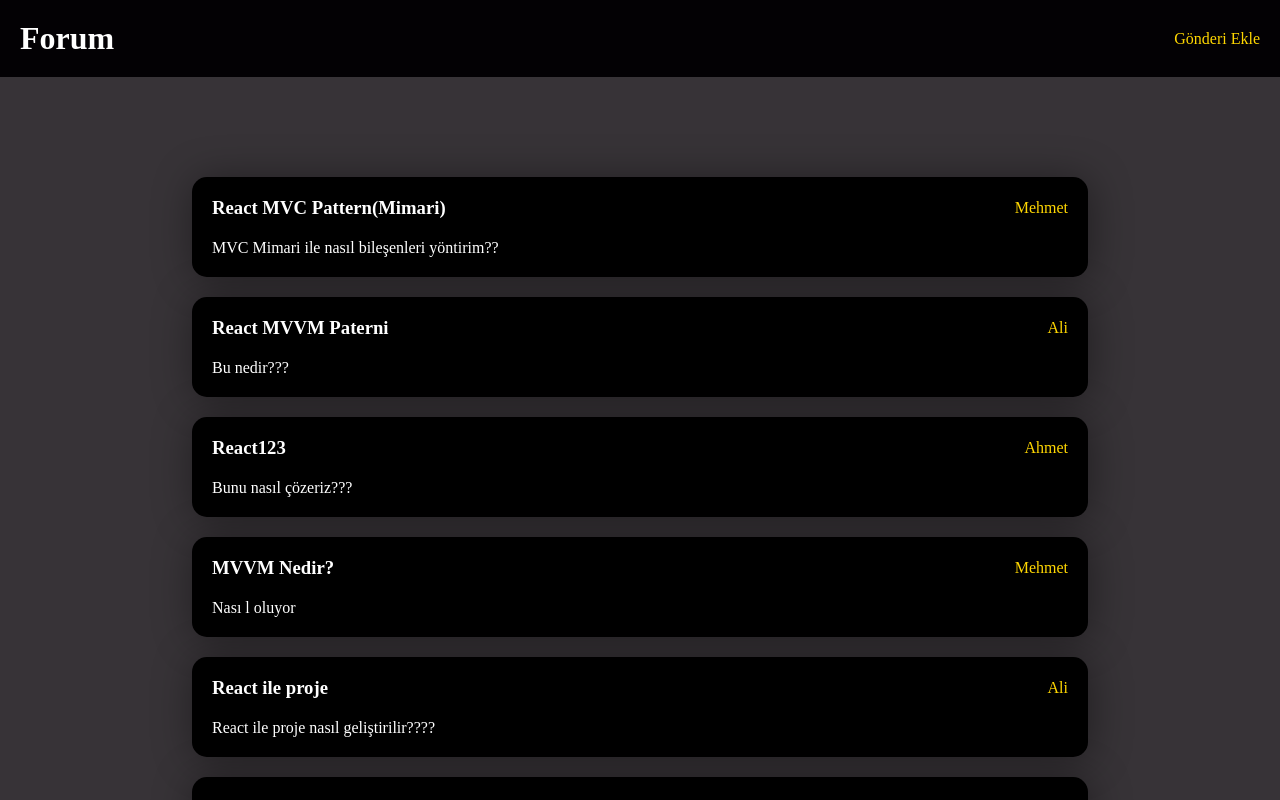
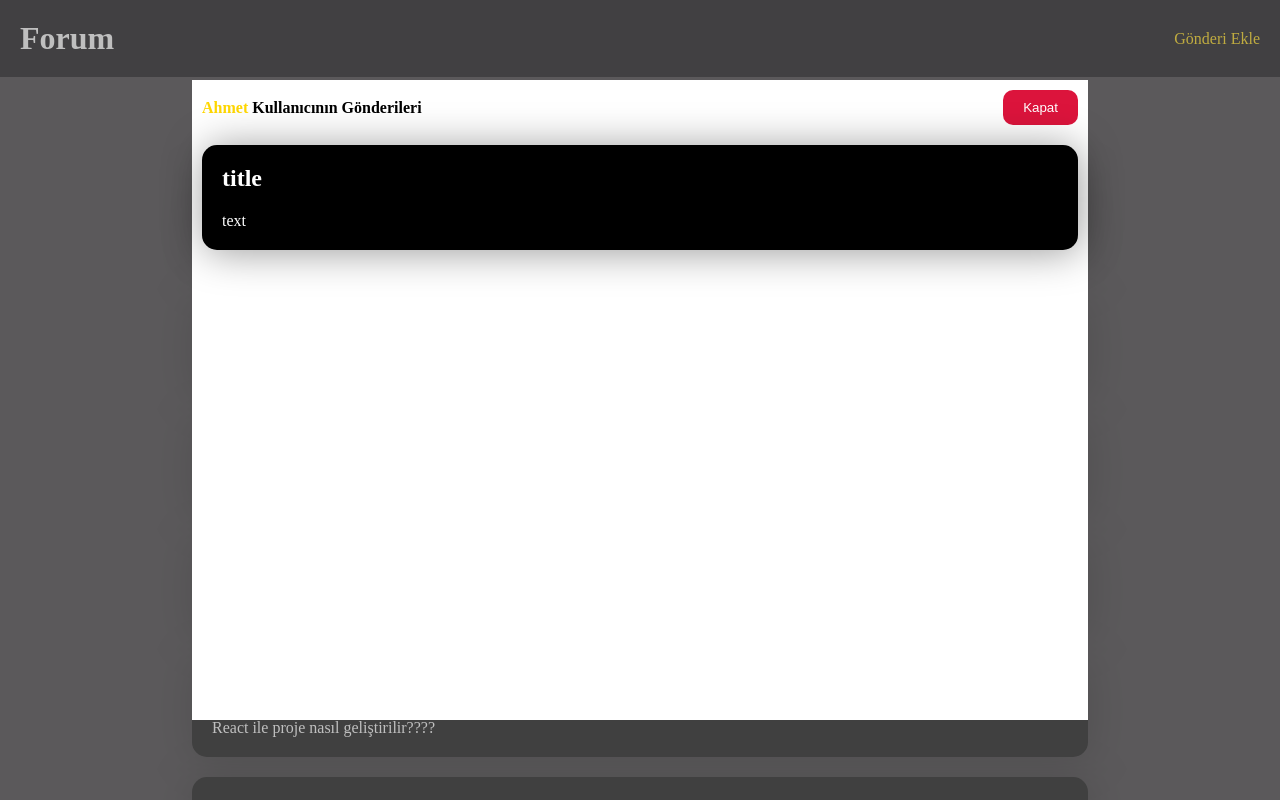
Before and after one commit to Kubraaygun/MVC-Forum, a React (Vite) app: page / in a window 1280 px wide. Both pictures are taken after a click on the element "Ahmet". Shown: the top 800 px of the page. Built offline with nearby package versions, Linux system fonts and the light colour scheme; data requests are answered from the project's data file.

Commit message:
Popup Css duzenlendi

```diff
--- a/db.json
+++ b/db.json
@@ -90,27 +90,6 @@
       "user": "Ömer",
       "title": "React MVC ",
       "text": "MVC(Model View Controller)"
-    },
-    {
-      "id": "6a1bbafe-5a58-46c8-8094-e47afa487b32",
-      "date": "2024-04-02T15:59:34.520Z",
-      "user": "add",
-      "title": "adda",
-      "text": "adad"
-    },
-    {
-      "id": "d8a1c150-cd0e-4eeb-b1bc-f694da75daa8",
-      "date": "2024-04-02T16:00:14.468Z",
-      "user": "dsa",
-      "title": "dsad",
-      "text": "ada"
-    },
-    {
-      "id": "bc4f38d1-613c-4a4a-ab9d-ba620d4eb7ce",
-      "date": "2024-04-02T16:01:29.513Z",
-      "user": "sda",
-      "title": "sasd",
-      "text": "ad"
     }
   ]
 }
--- a/src/assets/style.scss
+++ b/src/assets/style.scss
@@ -56,37 +56,35 @@ header {
   }
 }
 
-
-
 //Ekleme Sayfasi
 
-form{
+form {
   width: 70vw;
   background-color: black;
   max-width: 900px;
   min-height: 70vh;
   margin: 100px auto;
-  border-radius: 15px ;
+  border-radius: 15px;
   padding: 50px 20px;
   display: flex;
   flex-direction: column;
   justify-content: space-between;
-  h2{
+  h2 {
     text-align: center;
   }
-  fieldset{
+  fieldset {
     border: none;
     display: flex;
     flex-direction: column;
     gap: 5px;
-    input{
+    input {
       padding: 10px 20px;
       border-radius: 15px;
       border: none;
       outline: none;
     }
-    textarea{
-      resize:vertical;
+    textarea {
+      resize: vertical;
       max-height: 200px;
       min-height: 100px;
       padding: 10px;
@@ -94,7 +92,7 @@ form{
       border-radius: 10px;
     }
   }
-  button{
+  button {
     background-color: gold;
     border: none;
     padding: 10px;
@@ -103,3 +101,46 @@ form{
     cursor: pointer;
   }
 }
+
+//popup
+.wrapper {
+  position: fixed;
+  background-color: rgba(128, 128, 128, 0.5);
+
+  width: 100vw;
+  height: 100vh;
+  top: 0;
+  left: 0;
+  display: grid;
+  place-items: center;
+  .popup {
+    background-color: white;
+    width: 70%;
+    height: 80%;
+    padding: 10px;
+    display: flex;
+    flex-direction: column;
+    gap: 20px;
+    color: white;
+    .btn-wrap {
+      display: flex;
+      justify-content: space-between;
+      align-items: center;
+      h4 {
+        color: black;
+        span {
+          color: gold;
+          border-radius: 15px;
+        }
+      }
+     button{
+      border: none;
+      background-color: crimson;
+      padding: 10px 20px;
+      border-radius: 10px;
+      color: white;
+      cursor: pointer;
+     }
+    }
+  }
+}
--- a/src/components/Popup/PopupController.jsx
+++ b/src/components/Popup/PopupController.jsx
@@ -1,14 +1,17 @@
-import { useEffect } from "react";
+import { useEffect, useState } from "react";
 import PopupView from "./PopupView";
 import axiosInstance from "../../constants";
 
 const PopupController = ({ setShowPopup, userName }) => {
+    const [data,setData]=useState(null)
+  useEffect(() => {
+    axiosInstance
+      .get(`posts?user=${userName}`)
+      .then((response) => setData(response.data));
+  }, [userName]);
 
-useEffect(()=>{
-    axiosInstance.get(`posts?user=${userName}`).then((response)=>console.log(response))
-},[])
 
-  return <PopupView setShowPopup={setShowPopup} userName={userName} />;
+  return <PopupView  setShowPopup={setShowPopup} userName={userName} data={data} />;
 };
 
 export default PopupController;
--- a/src/components/Popup/PopupView.jsx
+++ b/src/components/Popup/PopupView.jsx
@@ -1,14 +1,20 @@
-const PopupView = ({ setShowPopup,userName }) => {
+const PopupView = ({ setShowPopup, userName, data }) => {
   return (
     <div className="wrapper">
-        <div className="popup">
-            <div className="btn-wrap">
-                <h4><span>{userName}</span>kullanicinin gonderileri</h4>
-                <button onClick={()=>setShowPopup(false)}>Kapat</button>
-            </div>
+      <div className="popup">
+        <div className="btn-wrap">
+          <h4>
+            <span>{userName}</span> Kullanıcının Gönderileri
+          </h4>
+          <button onClick={() => setShowPopup(false)}>Kapat</button>
         </div>
+        <div className="post">
+            <h2>title</h2>
+            <p>text</p>
+        </div>
+      </div>
     </div>
-  )
+  );
 };
 
 export default PopupView;
```
